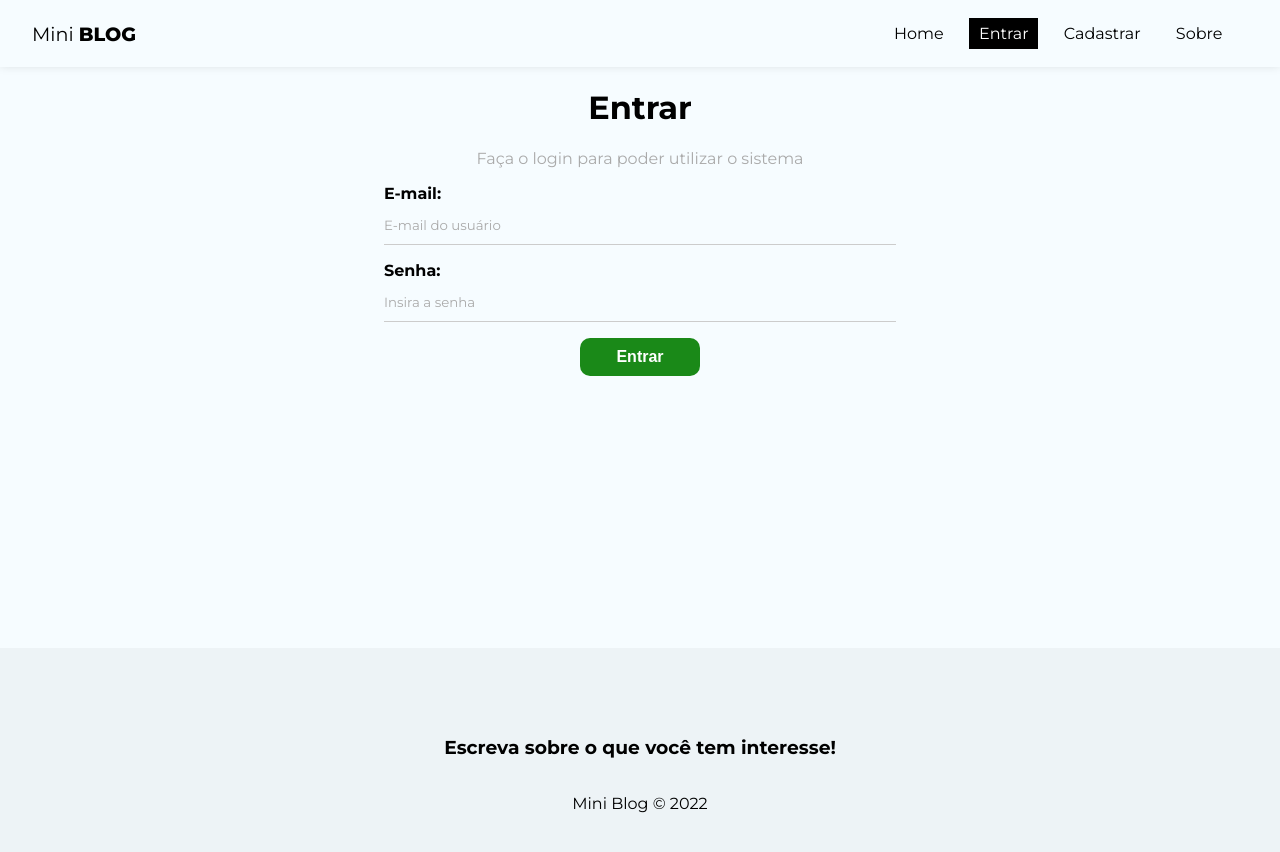
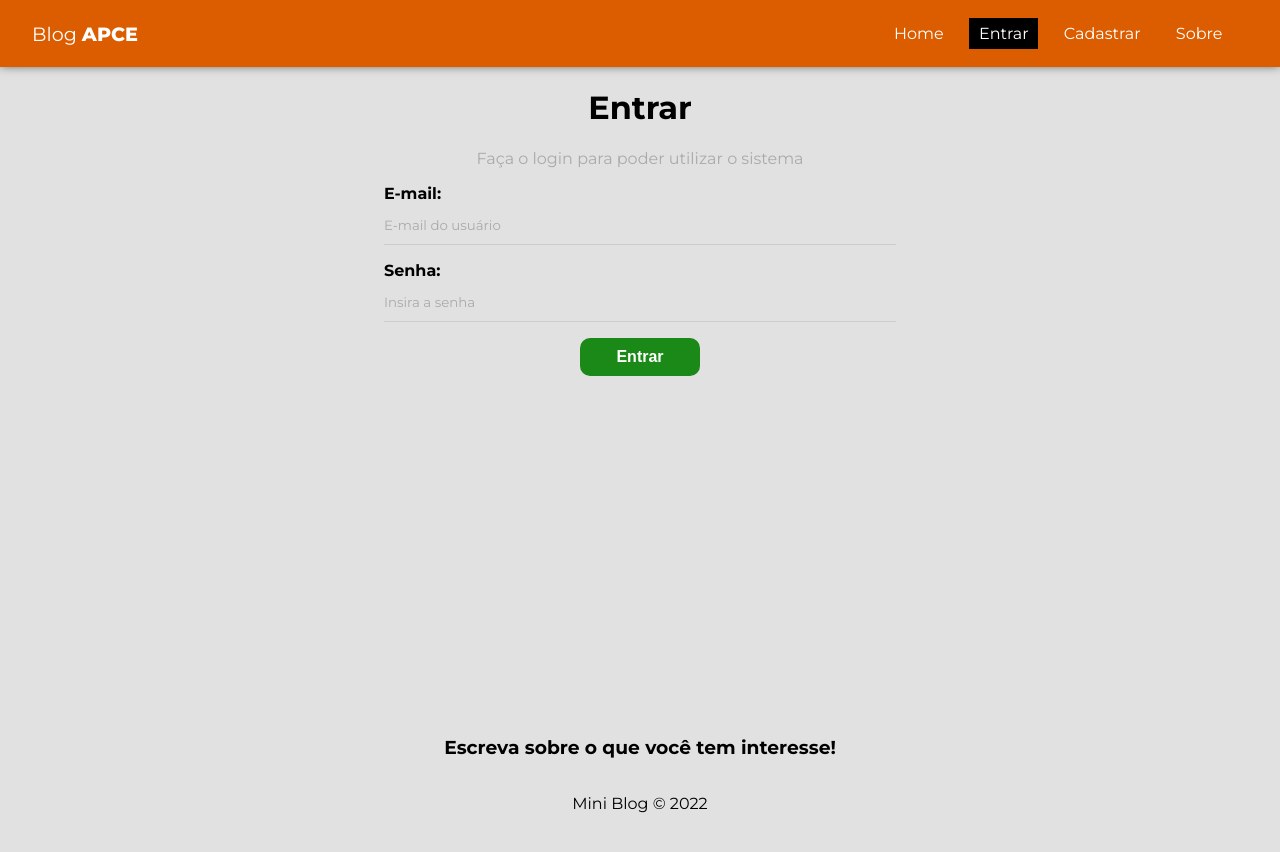
Before and after one commit to MateusProDev/myapce, a React (Create React App) app: page /login in a window 1280 px wide. Shown: the top 852 px of the page. Built offline with nearby package versions, Linux system fonts and the light colour scheme; no server answers.

Commit message:
add funcionalidade e components

```diff
--- a/src/components/Footer.module.css
+++ b/src/components/Footer.module.css
@@ -4,5 +4,5 @@
   flex-direction: column;
   align-items: center;
   justify-content: center;
-  background-color: #edf3f6;
+  background-color: #e1e1e1;
 }
--- a/src/components/Navbar.jsx
+++ b/src/components/Navbar.jsx
@@ -13,7 +13,7 @@ const Navbar = () => {
   return (
     <nav className={styles.navbar}>
       <NavLink className={styles.brand} to="/">
-        Mini <span>Blog</span>
+        Blog <span className="apce">APCE</span>
       </NavLink>
       <ul className={styles.links_list}>
         <li>
@@ -51,7 +51,7 @@ const Navbar = () => {
                 to="/posts/create"
                 className={({ isActive }) => (isActive ? styles.active : "")}
               >
-                Novo post
+                Post
               </NavLink>
             </li>
             <li>
--- a/src/components/Navbar.module.css
+++ b/src/components/Navbar.module.css
@@ -1,6 +1,8 @@
 .navbar {
   display: flex;
-  box-shadow: rgba(0, 0, 0, 0.15) 0px -2px 10px 0px;
+  background-color: rgb(220, 92, 0);
+  color: #fff;
+  box-shadow: rgba(0, 0, 0, 0.725) 0px -2px 10px 0px;
   justify-content: space-between;
   align-items: center;
   padding: 0.5em 2em;
@@ -32,3 +34,6 @@
   background-color: #000;
   color: #fff;
 }
+.apce{
+  color: #000 !important;
+}
--- a/src/index.css
+++ b/src/index.css
@@ -1,5 +1,5 @@
 body {
-  background-color: #f6fcff;
+  background-color: #e1e1e1;
   padding: 0;
   margin: 0;
   font-family: "Montserrat", sans-serif;
@@ -20,7 +20,7 @@ nav button {
   text-decoration: none;
   background-color: transparent;
   border: none;
-  color: #000;
+  color: #fff;
   transition: 0.4s;
   font-size: 1em;
   cursor: pointer;
```
